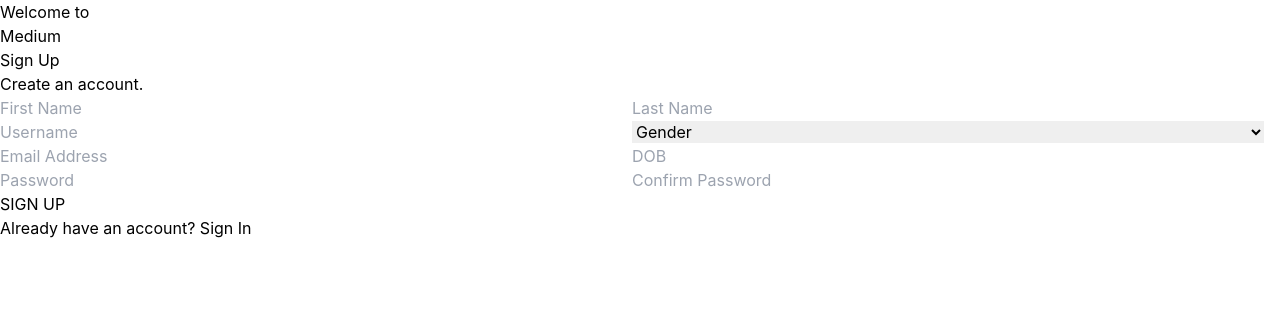
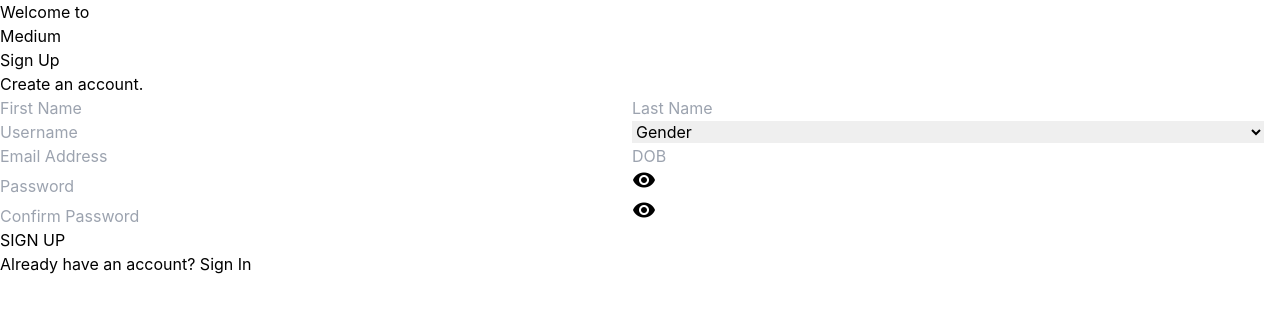
Before and after one commit to abindra-shk/BLOG-FRONT-END-VITE-MANTINE, a React (Vite) app: page /signup in a window 1280 px wide. Shown: the top 312 px of the page. Built offline with nearby package versions, Linux system fonts and the light colour scheme.

Commit message:
Feature: Added visibility settings to password

```diff
--- a/src/pages/auth/SignIn.screen.tsx
+++ b/src/pages/auth/SignIn.screen.tsx
@@ -1,7 +1,12 @@
 import { useNavigate } from "react-router";
+import { useState } from "react";
 
 export const SignInScreen = () => {
   const navigate = useNavigate();
+  const [passwordVisibility, setPasswordVisibility] = useState(false);
+  const PasswordVisibilityHandler = () => {
+    setPasswordVisibility(!passwordVisibility);
+  };
   return (
     <div className="w-screen h-screen font-sans flex items-center justify-center relative bg-gradient-to-b from-yellow-800 via-yellow-400 to-yellow-800">
       <div className="w-2/5 absolute left-0 h-full flex flex-col items-center justify-center text-3xl">
@@ -20,12 +25,20 @@
             />
           </div>
           <div className="container">
-            <input
-              type="password"
-              name="password"
-              placeholder="Password"
-              className="border rounded p-2 mr-4 mb-4 w-full"
-            />
+            <span className="relative w-full">
+              <input
+                type={passwordVisibility ? "text" : "password"}
+                name="password"
+                placeholder="Password"
+                className="border rounded p-2 w-full"
+              />
+              <span
+                className="absolute right-2 material-icons pt-2 cursor-pointer"
+                onClick={PasswordVisibilityHandler}
+              >
+                {passwordVisibility ? "visibility_off" : "visibility"}
+              </span>
+            </span>
           </div>
           <input
             type="submit"
--- a/src/pages/auth/Signup.screen.tsx
+++ b/src/pages/auth/Signup.screen.tsx
@@ -1,7 +1,16 @@
 import { useNavigate } from "react-router";
+import { useState } from "react";
 
 export const SignupScreen = () => {
   const navigate = useNavigate();
+  const [passwordVisibility, setPasswordVisibility] = useState(false);
+  const PasswordVisibilityHandler = () => {
+    setPasswordVisibility(!passwordVisibility);
+  };
+  const [rePasswordVisibility, setRePasswordVisibility] = useState(false);
+  const RePasswordVisibilityHandler = () => {
+    setRePasswordVisibility(!rePasswordVisibility);
+  };
   return (
     <div className="w-screen h-screen font-sans flex items-center justify-center relative bg-gradient-to-b from-yellow-800 via-yellow-400 to-yellow-800">
       <div className="w-2/5 absolute left-0 h-full flex flex-col items-center justify-center text-3xl">
@@ -11,12 +20,12 @@
         <div className="text-3xl font-bold">Sign Up</div>
         <div className="mt-3 mb-6">Create an account.</div>
         <form>
-          <div className="container">
+          <div className="container mb-4">
             <input
               type="text"
               name="fname"
               placeholder="First Name"
-              className="border rounded p-2 mr-4 mb-4 input-width"
+              className="border rounded p-2 mr-4 input-width"
             />
             <input
               type="text"
@@ -25,12 +34,12 @@
               className="border rounded p-2 input-width"
             />
           </div>
-          <div className="container">
+          <div className="container mb-4">
             <input
               type="text"
               name="username"
               placeholder="Username"
-              className="border rounded p-2 mr-4 mb-4 input-width"
+              className="border rounded p-2 mr-4 input-width"
             />
             <select className="border rounded p-2 input-width" name="gender">
               <option disabled selected>
@@ -40,12 +49,12 @@
               <option>Female</option>
             </select>
           </div>
-          <div className="container">
+          <div className="container mb-4">
             <input
               type="text"
               name="email"
               placeholder="Email Address"
-              className="border rounded p-2 mr-4 mb-4 input-width"
+              className="border rounded p-2 mr-4 input-width"
             />
             <input
               type="text"
@@ -54,19 +63,35 @@
               className="border rounded p-2 input-width"
             />
           </div>
-          <div className="container">
+          <div className="container mb-4">
+            <span className="relative input-width mr-4">
               <input
-              type="password"
+                type={passwordVisibility ? "text" : "password"}
                 name="password"
                 placeholder="Password"
-              className="border rounded p-2 mr-4 mb-4 input-width"
+                className="border rounded p-2  input-width"
               />
+              <span
+                className="absolute right-2 material-icons pt-2 cursor-pointer"
+                onClick={PasswordVisibilityHandler}
+              >
+                {passwordVisibility ? "visibility_off" : "visibility"}
+              </span>
+            </span>
+            <span className="relative input-width">
               <input
-              type="password"
+                type={rePasswordVisibility ? "text" : "password"}
                 name="repassword"
                 placeholder="Confirm Password"
                 className="border rounded p-2 input-width"
               />
+              <span
+                className="absolute right-2 material-icons pt-2 cursor-pointer"
+                onClick={RePasswordVisibilityHandler}
+              >
+                {rePasswordVisibility ? "visibility_off" : "visibility"}
+              </span>
+            </span>
           </div>
           <input
             type="submit"
```
Lines whose indentation alone changed are shown as unchanged.
